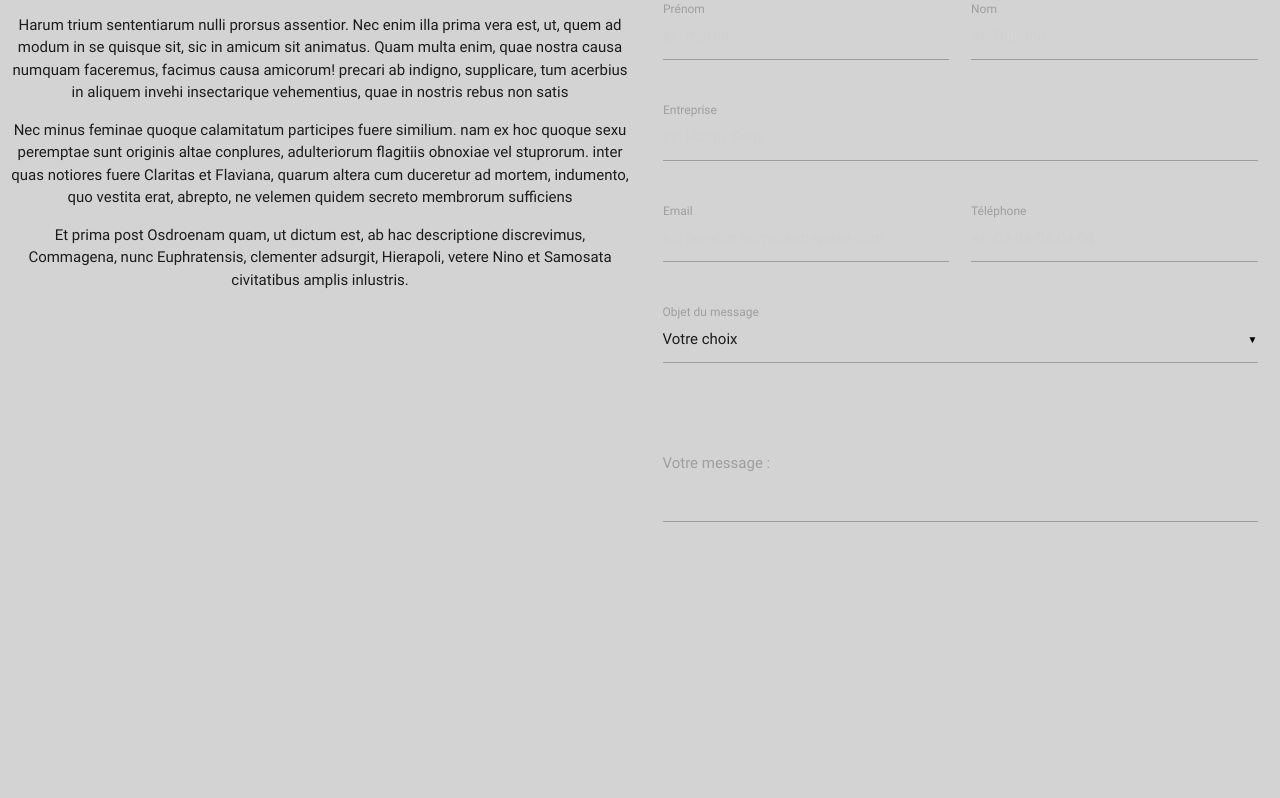
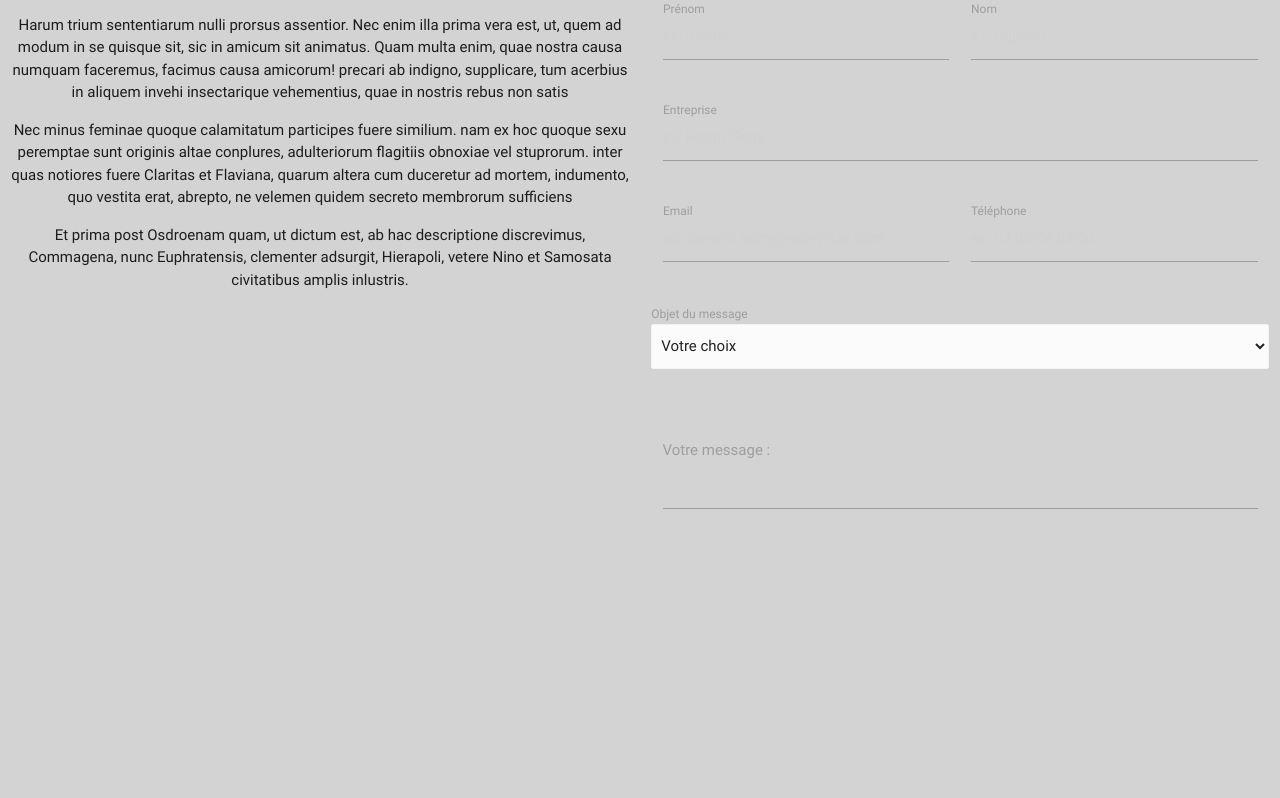
Before and after one commit to WildCodeSchool/Lyon-0917-HappySens, a PHP site: page /public/pages/contact.php in a window 1280 px wide. Shown: the part 627-1425 px from the top of the page. Run offline with PHP 8.4, Linux system fonts and the light colour scheme; some libraries are stand-ins or nearby versions.

Commit message:
#5 first version of formulaire

```diff
--- a/public/includes/formContact.php
+++ b/public/includes/formContact.php
@@ -27,16 +27,17 @@
             </div>
         </div>
         <div class="row">
-            <div class="input-field col s12">
-                <select>
+
+                <label for="choose">Objet du message </label>
+                <select class="browser-default" id="choose">
                     <option value="" disabled selected>Votre choix</option>
                     <option value="1">Option 1</option>
                     <option value="2">Option 2</option>
                     <option value="3">Option 3</option>
                 </select>
-                <label>Objet du message </label>
+
                 <br>
-            </div>
+
         </div>
 
         <div class="row">
--- a/public/pages/contact.php
+++ b/public/pages/contact.php
@@ -23,9 +23,8 @@
         </div>
 
 
-
          <?php include "../includes/formContact.php"; ?>
-     </div>
+         </div>
 
 
 
```
